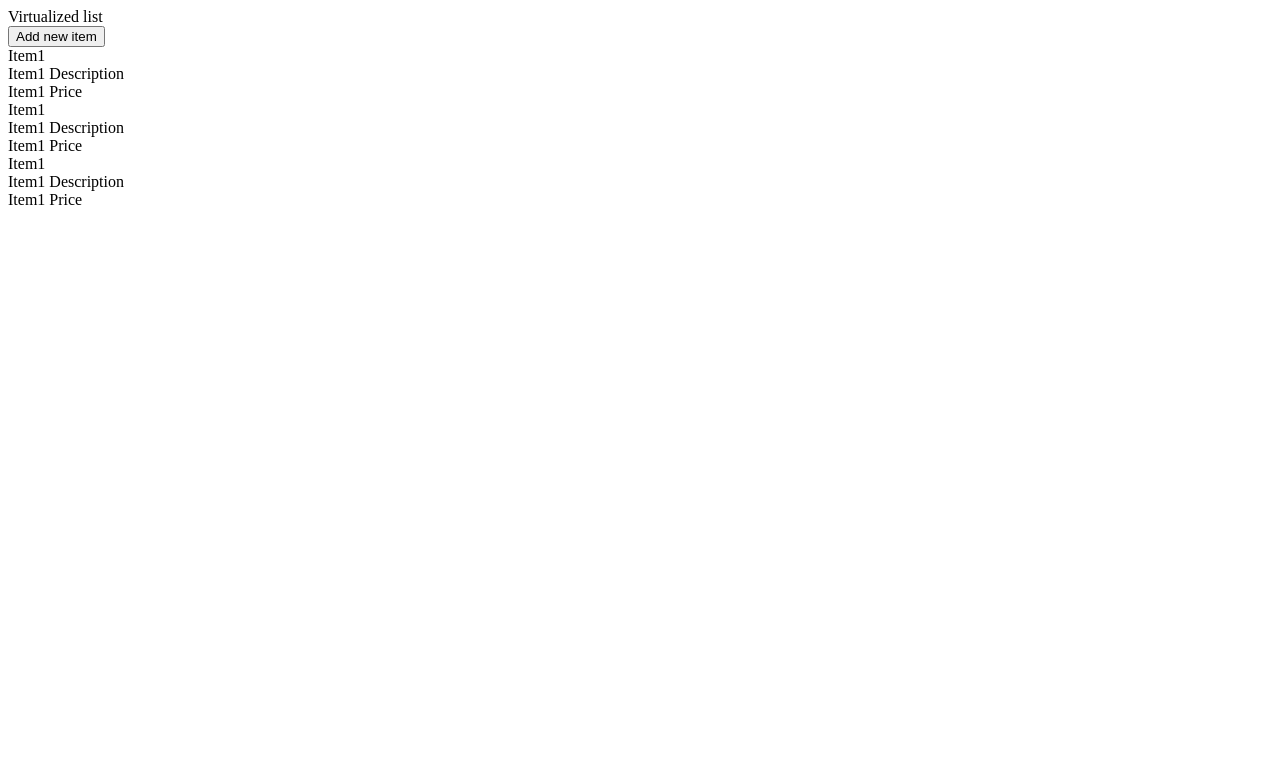
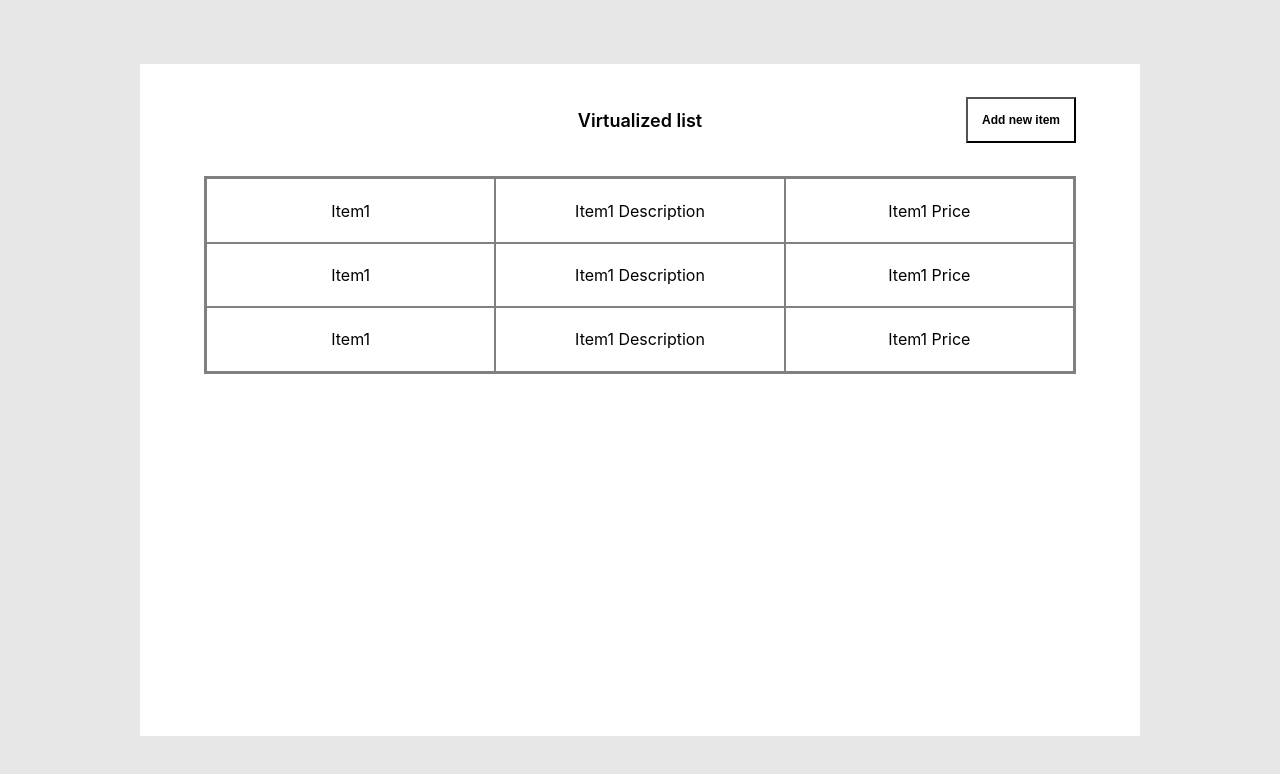
Before and after one commit to babarayub/react-virtualized-list, a React (Create React App) app: page / in a window 1280 px wide. Shown: the top 774 px of the page. Built offline with nearby package versions, Linux system fonts and the light colour scheme.

Commit message:
feat: UI for Virtualized List

```diff
--- a/src/App.tsx
+++ b/src/App.tsx
@@ -1,12 +1,42 @@
-import React from 'react';
-import { VirtualizedList } from './components/virtualized-list/VirtualizedList';
+/** @jsxImportSource @emotion/react */
+import { Global, css } from "@emotion/react";
+import { VirtualizedList } from "./components/virtualized-list/VirtualizedList";
 
 function App() {
-  return (
-    <React.Fragment>
-      <VirtualizedList />
-    </React.Fragment>
-  );
+	return (
+		<div
+			css={{
+				backgroundColor: "#e7e7e7",
+				display: "flex",
+				height: "calc(100vh - 8rem)",
+				alignContent: "flex-start",
+				justifyContent: "center",
+				padding: "4rem",
+			}}
+		>
+			<Global
+				styles={css`
+					body {
+						margin: 0;
+						font-family: -apple-system, BlinkMacSystemFont, "Segoe UI", "Roboto",
+							"Oxygen", "Ubuntu", "Cantarell", "Fira Sans", "Droid Sans",
+							"Helvetica Neue", sans-serif;
+						-webkit-font-smoothing: antialiased;
+						-moz-osx-font-smoothing: grayscale;
+					}
+				`}
+			/>
+			<div
+				css={{
+					width: 1000,
+					display: "flex",
+					backgroundColor: "white",
+				}}
+			>
+				<VirtualizedList />
+			</div>
+		</div>
+	);
 }
 
 export default App;
--- a/src/components/virtualized-list/VirtualizedList.tsx
+++ b/src/components/virtualized-list/VirtualizedList.tsx
@@ -1,19 +1,46 @@
+import { css } from "@emotion/react";
+
 /** @jsxImportSource @emotion/react */
 export const VirtualizedList = () => {
 	return (
-		<div>
+		<div css={{ display: "flex", flexDirection: "column", width: "100%",     padding: '0rem 4rem' }}>
 			<ActionBar />
 			<List />
 		</div>
 	);
 };
 
+const columnStyle = css({
+	display: 'flex',
+  flexGrow: 1,
+	width: "33%",
+  justifyContent: 'center'
+});
+
+
+
+const listColumnStyle = css({
+  height: '100%',
+  alignItems: 'center',
+  border: '1px solid grey'
+})
+
+
+const buttonStyle = css({
+  backgroundColor: 'white',
+  fontSize: 12,
+  padding: 14,
+  cursor: 'pointer',
+  fontWeight: 600,
+})
+
 export const ActionBar = () => {
 	return (
-		<div>
-			<div> Virtualized list</div>
-			<div>
-				<button> Add new item</button>
+		<div css={{ display: "flex", height: "7rem", alignItems: 'center' }}>
+			<div css={columnStyle}></div>
+			<div css={[columnStyle, {fontWeight: 600, fontSize: 18}]}> Virtualized list</div>
+			<div css={[columnStyle, {justifyContent: 'end'}]}>
+				<button css={buttonStyle}> Add new item</button>
 			</div>
 		</div>
 	);
@@ -21,17 +48,23 @@ export const ActionBar = () => {
 
 export const ListItem = () => {
 	return (
-		<div>
-			<div> Item1 </div>
-			<div> Item1 Description</div>
-			<div> Item1 Price</div>
+		<div css={{display: 'flex', flexDirection: 'row', height: '4rem', alignItems: 'center'}}>
+			<div css={[columnStyle, listColumnStyle]}> Item1 </div>
+			<div css={[columnStyle, listColumnStyle]}> Item1 Description</div>
+			<div css={[columnStyle, listColumnStyle]}> Item1 Price</div>
 		</div>
 	);
 };
+// aka hack..
+const listBorder =css({
+  border: '3px solid grey',
+  borderLeftWidth: 2,
+  borderRightWidth: 2,
+})
 
 export const List = () => {
 	return (
-		<div>
+		<div css={listBorder}>
 			<ListItem />
 			<ListItem />
 			<ListItem />
```
